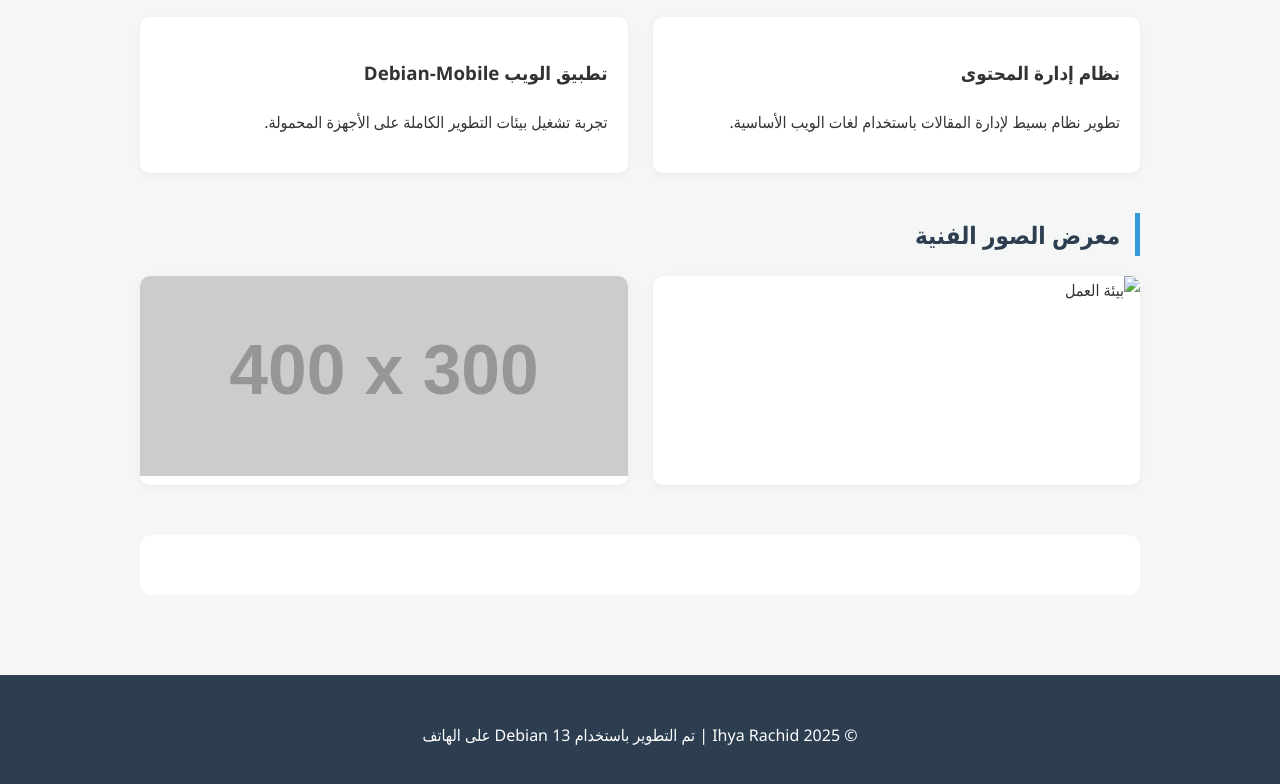
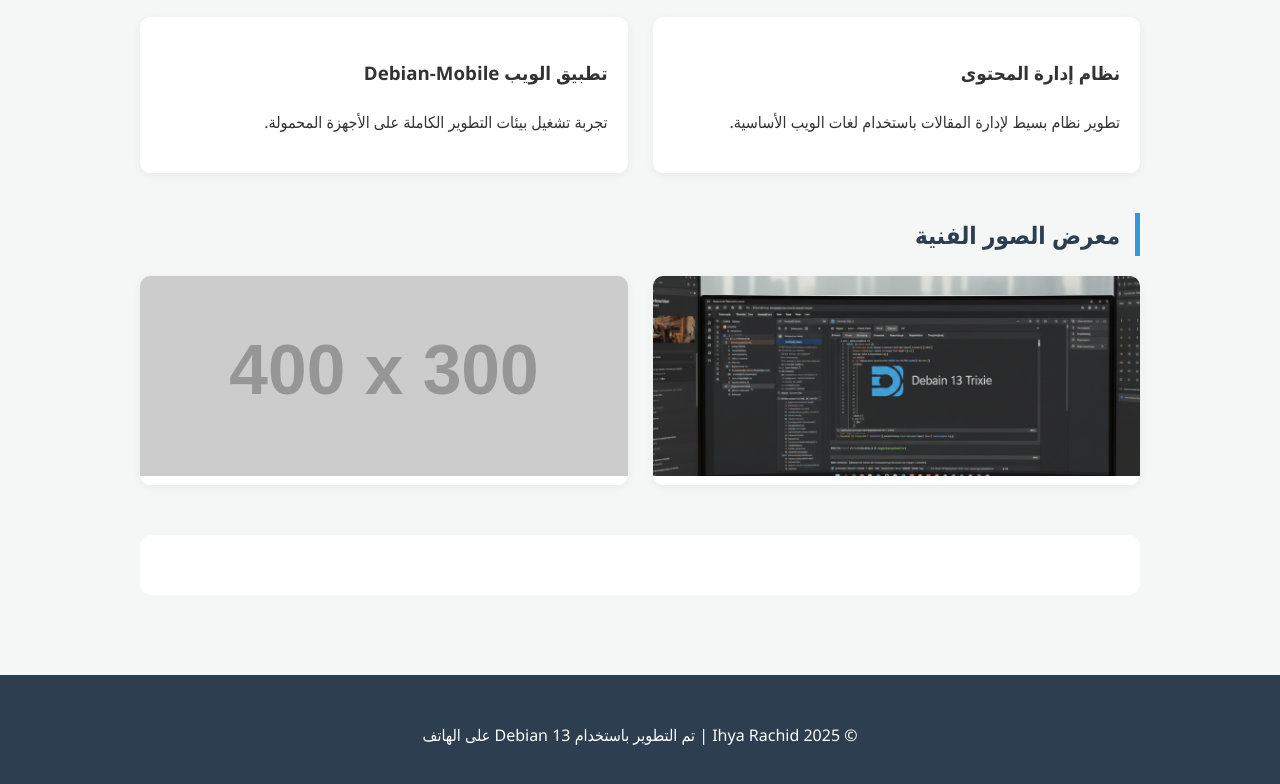
Before and after one commit to wavn67/myblog, a plain HTML site: page index.html in a window 1280 px wide. Shown: the part 2813-3597 px from the top of the page. Drawn offline with Linux system fonts and the light colour scheme; placeholder pictures from the web are drawn by us; a script that the page names is missing.

Commit message:
تحديث تلقائي: 2025-12-31 14:58:59

```diff
--- a/index.html
+++ b/index.html
@@ -165,7 +165,8 @@
     <h2 id="gallery" class="section-title">معرض الصور الفنية</h2>
     <div class="grid">
         <div class="card">
-            <img src="1767189103379.jpg" alt="بيئة العمل">
+            <img src="images/1767189103379.jpg" alt="بيئة العمل">
+
         </div>
         <div class="card">
             <img src="https://via.placeholder.com/400x300?text=Coding" alt="برمجة">
```
